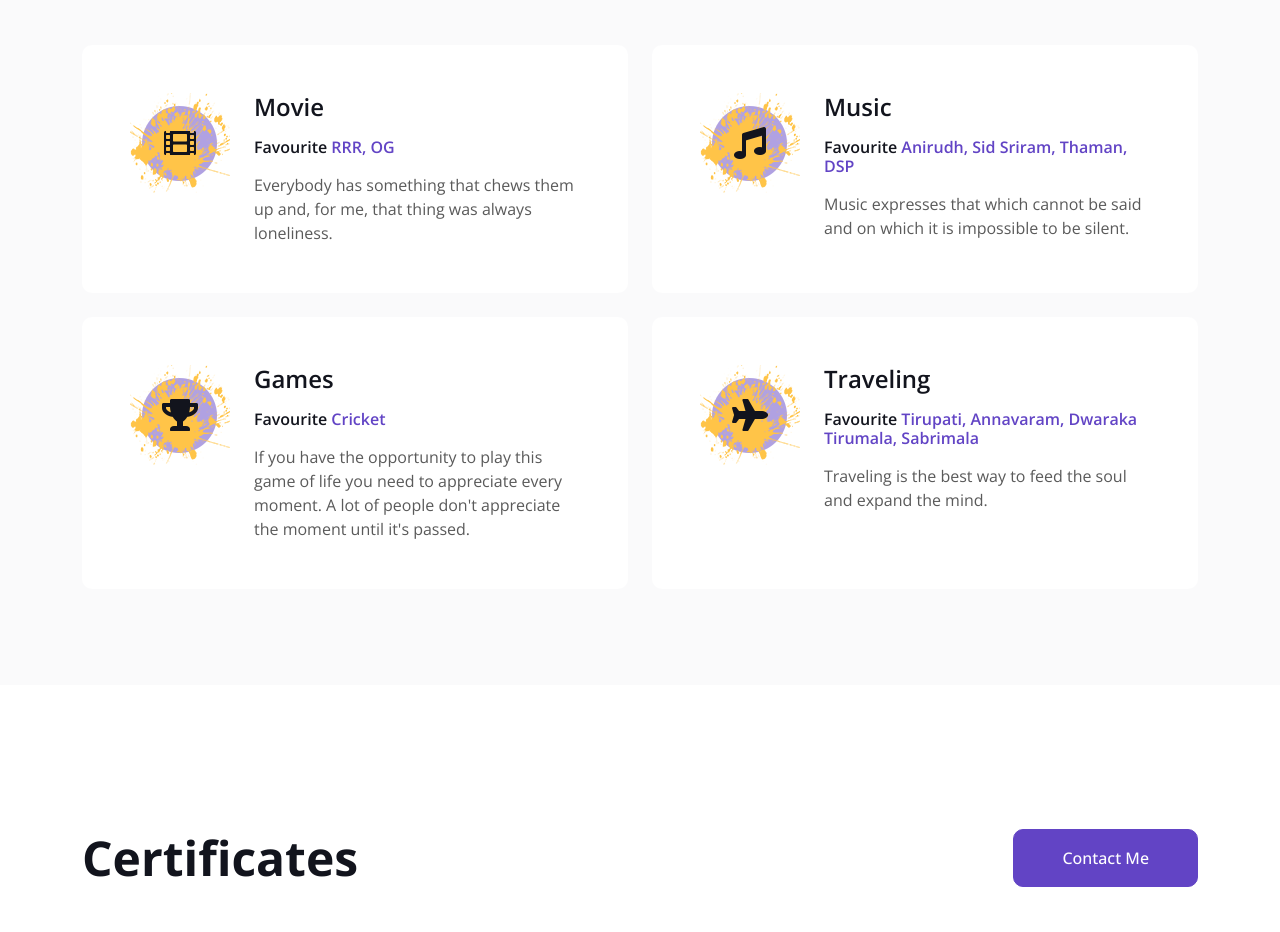
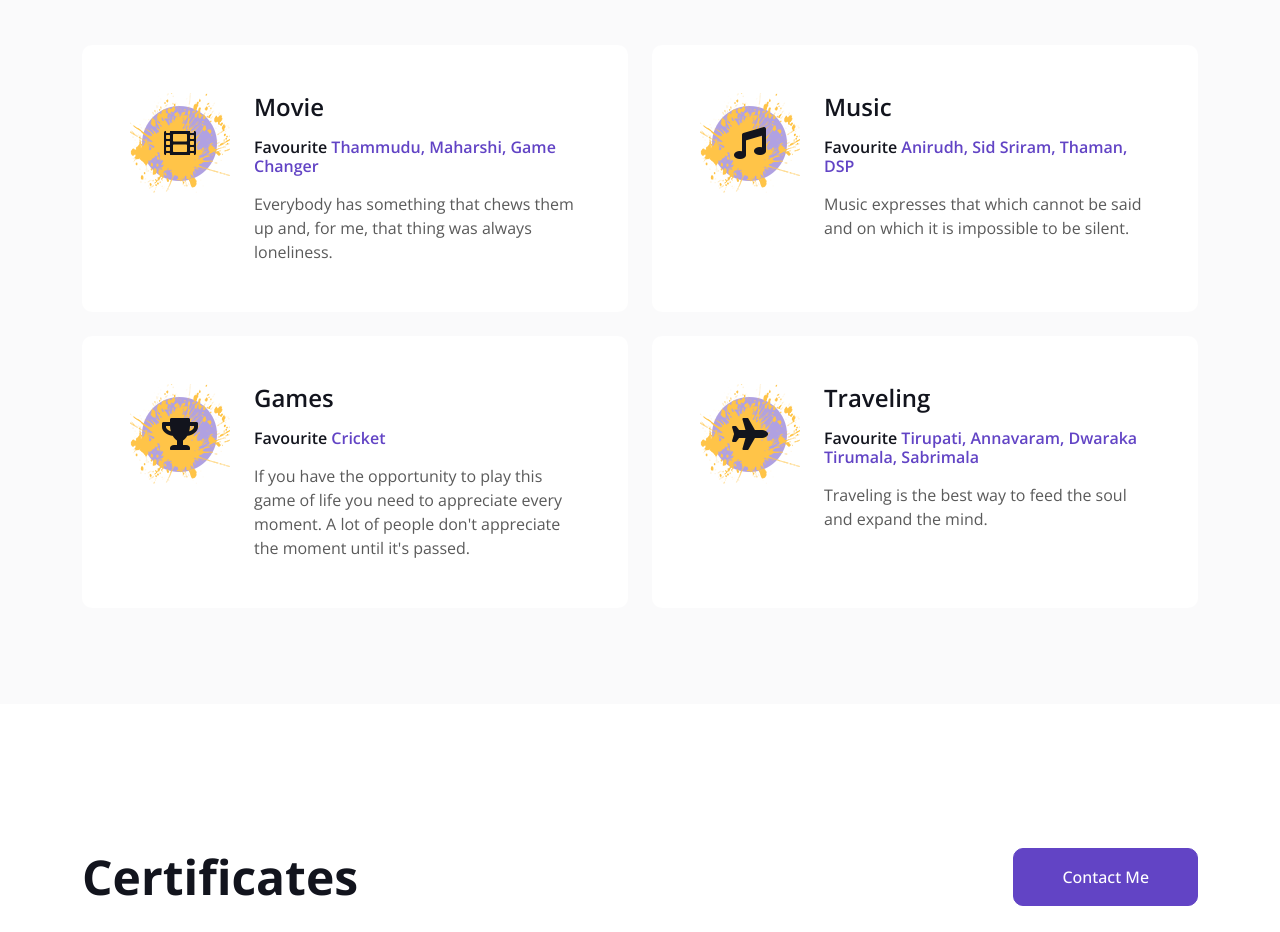
Before and after one commit to Bhanu8199/My-Portfolio, a plain HTML site: page index.html in a window 1280 px wide. Shown: the part 2042-2974 px from the top of the page. Drawn offline with nearby package versions, Linux system fonts and the light colour scheme; grey boxes are pictures that could not be loaded; animation ran at ten frames a second.

Commit message:
testing commit

```diff
--- a/index.html
+++ b/index.html
@@ -293,7 +293,7 @@
                         </div>
                         <div class="ms-sm-4">
                             <h4 class="mb-3">Movie</h4>
-                            <h6 class="mb-3">Favourite <span class="text-primary">RRR, OG</span></h6>
+                            <h6 class="mb-3">Favourite <span class="text-primary">Thammudu, Maharshi, Game Changer</span></h6>
                             <span>Everybody has something that chews them up and, for me, that thing was always loneliness.
                             </span>
                         </div>
```
